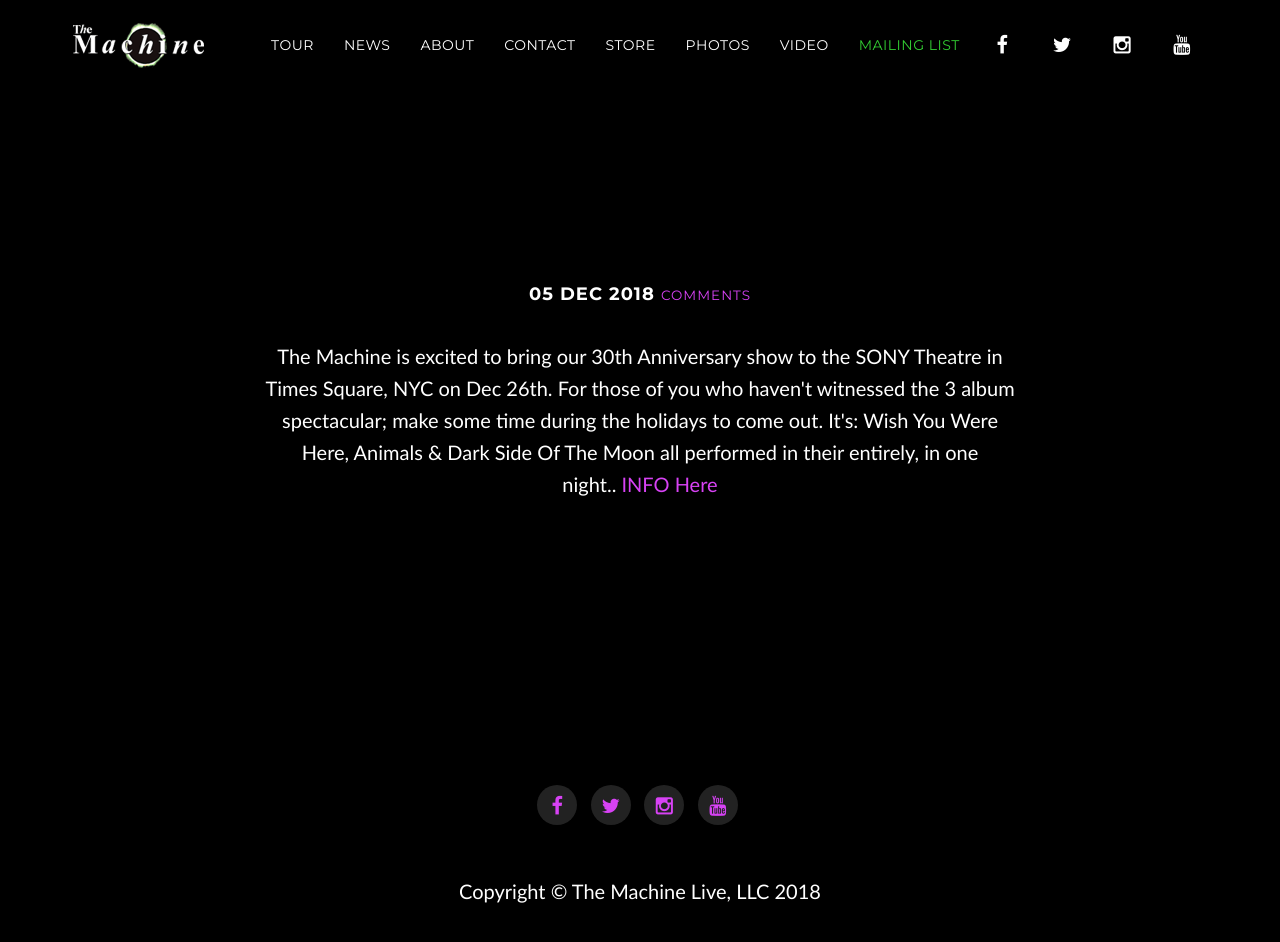
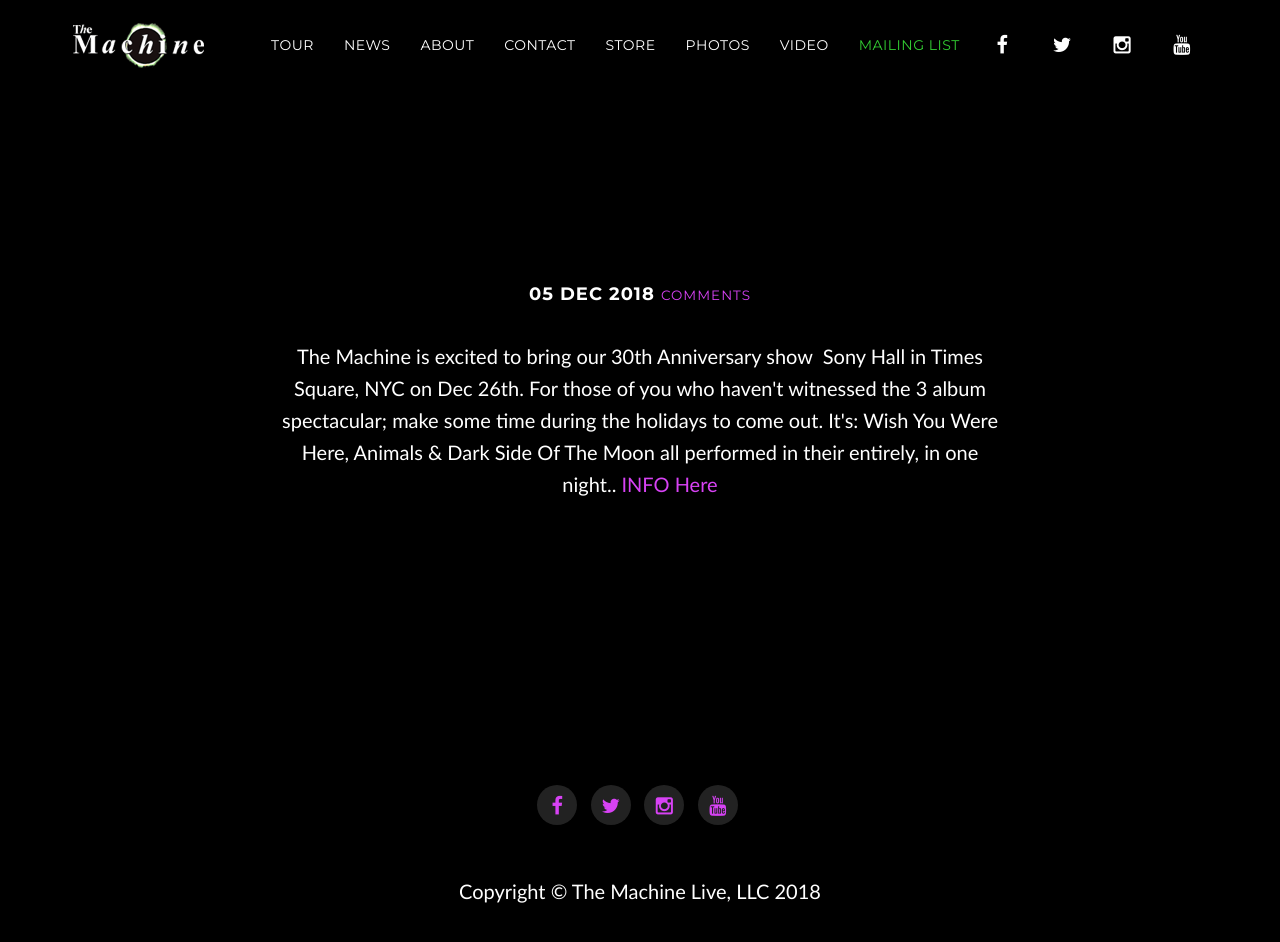
Before and after one commit to machineweb/machineweb.github.io, a Jekyll site: the page built from _posts/2018-12-05-.md, in a window 1280 px wide and 1149 px high. Shown: the top 942 px of the window. Built offline with Jekyll 4.4.1, drawn with Linux system fonts in a browser that asks for light colours; comment, search, counter and statistics services are not loaded.

Commit message:
Updated news item

```diff
--- a/_posts/2018-12-05-.md
+++ b/_posts/2018-12-05-.md
@@ -4,4 +4,4 @@ section-type: post
 title:
 ---
 
-<p>The Machine is excited to bring our 30th Anniversary show to the SONY Theatre in Times Square, NYC on Dec 26th.&nbsp;For those of you who haven't witnessed the 3 album spectacular; make some time during the holidays to come out. It's: Wish You Were Here, Animals &amp; Dark Side Of The Moon all performed in their entirely, in one night..&nbsp;<a href="https://www.sonyhall.com/shows/2018/the-machine">INFO Here</a></p>
+<p>The Machine is excited to bring our 30th Anniversary show &nbsp;Sony&nbsp;Hall in Times Square, NYC on Dec 26th.&nbsp;For those of you who haven't witnessed the 3 album spectacular; make some time during the holidays to come out. It's: Wish You Were Here, Animals &amp; Dark Side Of The Moon all performed in their entirely, in one night..&nbsp;<a href="https://www.sonyhall.com/shows/2018/the-machine">INFO Here</a></p>
```
